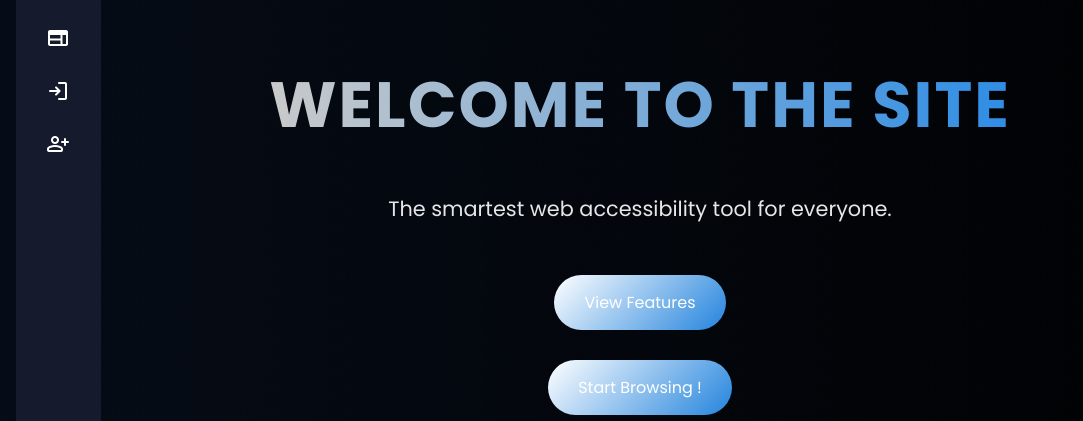
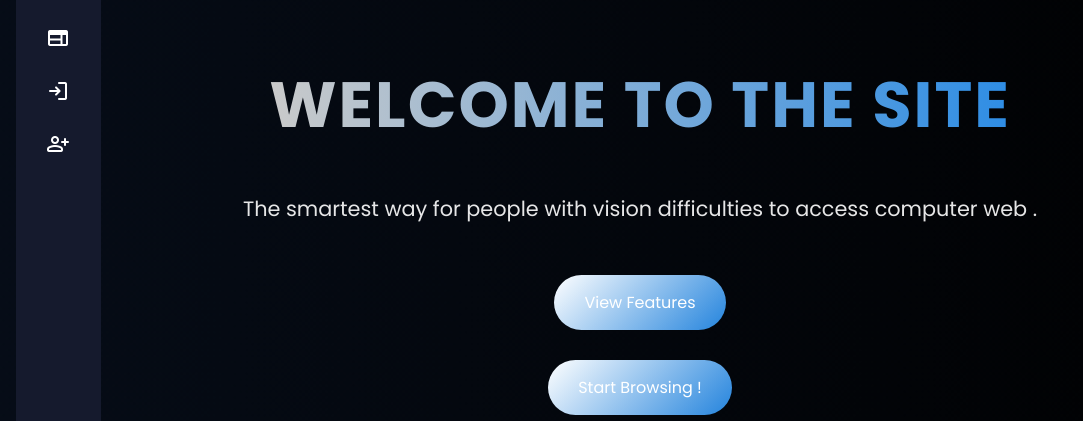
Before and after one commit to AYUSHKHAIRE/web-view, a Django app: template accessweb/templates/core/index.html in a window 1280 px wide. Shown: the part 164-585 px from the top of the page, without its empty margins (0-1083 px from the left). Run offline with Django 5.2, Linux system fonts and the light colour scheme; the template is opened without the code that fills it, so the values that code supplies are empty; parts of the project's set-up code (start-up, migrations or seed data) failed here and were passed over.

Commit message:
designed home page

```diff
--- a/accessweb/templates/core/index.html
+++ b/accessweb/templates/core/index.html
@@ -3,7 +3,7 @@
 <!-- HERO SECTION -->
 <div class="hero">
   <h1>Welcome to the site</h1>
-  <p>The smartest web accessibility tool for everyone.</p>
+  <p>The smartest way for people with vision difficulties to access computer web .</p>
   <button
     class="hero-button"
     onclick="document.querySelector('.features').scrollIntoView({ behavior: 'smooth' })"
```
